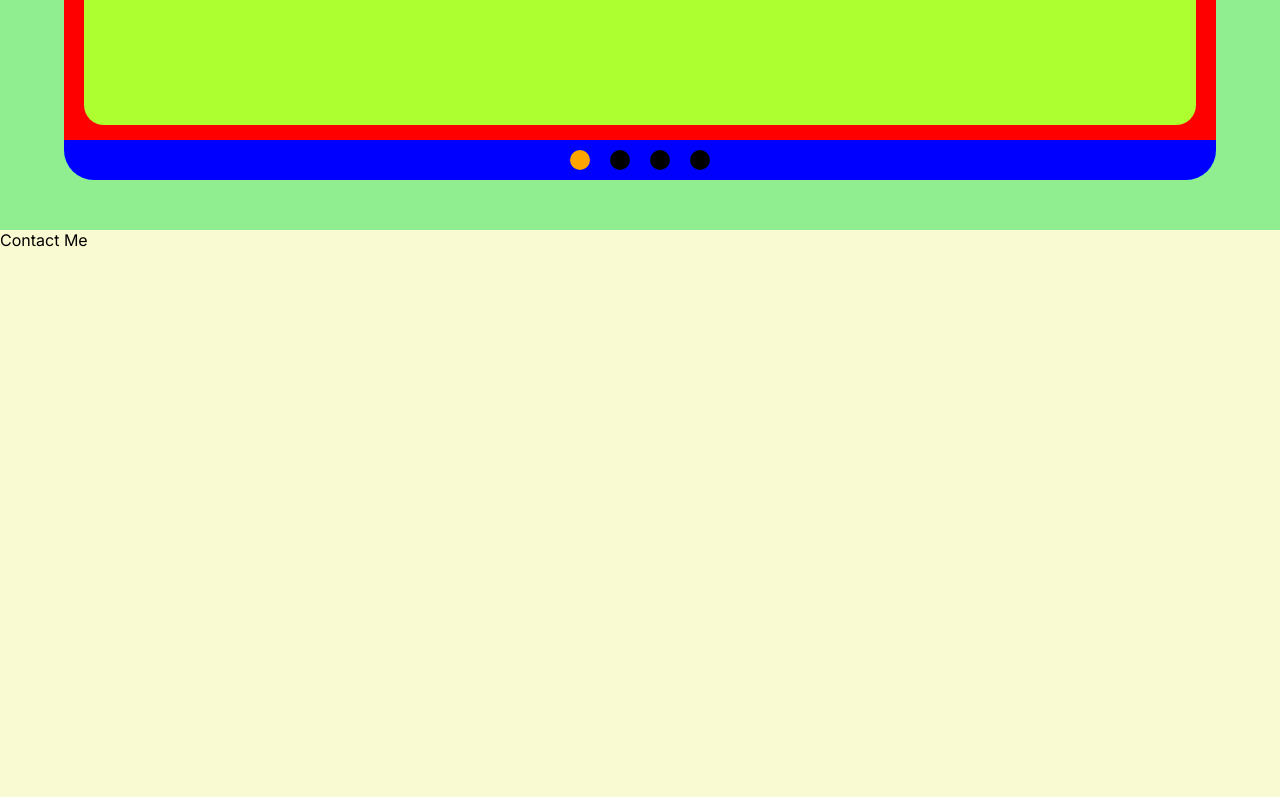
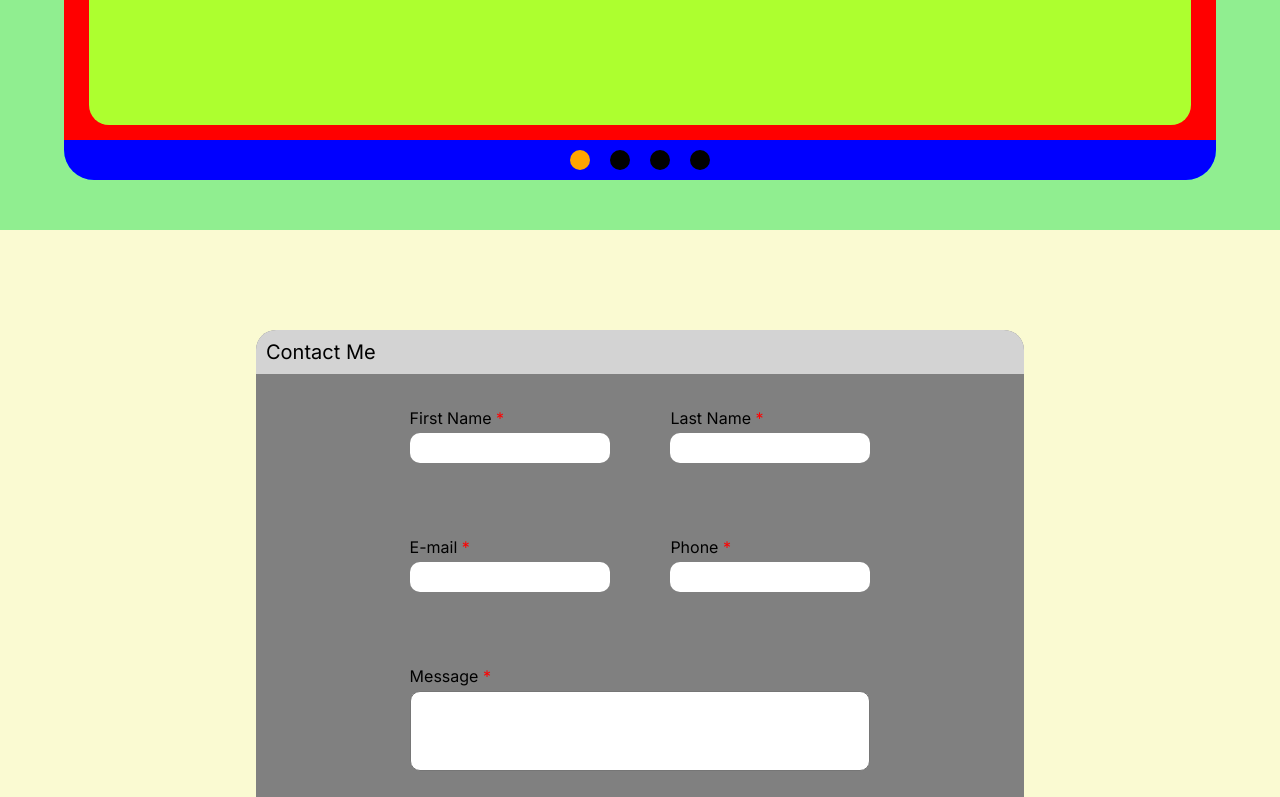
Before and after one commit to facuaragon/portfolio, a Next.js app: page / in a window 1280 px wide. Shown: the part 2000-2797 px from the top of the page. Built offline with nearby package versions, Linux system fonts and the light colour scheme.

Commit message:
form component and validation

```diff
--- a/app/page.js
+++ b/app/page.js
@@ -3,6 +3,7 @@ import styles from "./page.module.css";
 import Navbar from "@/components/Navbar";
 import About from "@/components/About";
 import Projects from "@/components/Projects";
+import Contact from "@/components/Contact";
 
 export default function Home() {
   return (
@@ -17,7 +18,7 @@ export default function Home() {
         <Projects />
       </section>
       <section id="section3" className={styles.section3}>
-        Contact Me
+        <Contact />
       </section>
     </>
   );
--- /dev/null
+++ b/components/Contact/contact.module.css
@@ -0,0 +1,99 @@
+.form{
+    width: 60vw;
+    min-height: calc(100vh - 85px - 100px - 100px);
+    display: flex;
+    flex-direction: column;
+    justify-content: space-between;
+    margin: auto;
+    margin-top: 100px;
+    background-color: gray;
+    border-radius: 20px;
+}
+.form .title{
+    font-size: 20px;
+    background-color: lightgrey;
+    border-radius: 20px 20px 0 0;
+    padding: 10px 10px
+}
+.form .group{
+    display: flex;
+    justify-content: space-between;
+    margin: auto;
+    width: 60%;
+}
+
+.form .group .subGroup{
+    display: flex;
+    flex-direction: column;
+
+}
+
+
+.form .subGroup input{
+    width: 17.5vw;
+    max-width: 200px;
+    min-width: 150px;
+    border-radius: 10px;
+    border: none;
+    height: 30px;
+    margin-top: 5px;
+    padding-left: 5px;
+}
+.form  .group .subGroup .error{
+    margin-top: 5px;
+    color: red;
+    font-size: 13px;
+}
+
+.subGroup .required {
+	color: red;
+}
+
+.subGroup textarea{
+    height: 80px;
+    width: 36vw;
+    border-radius: 10px;
+    resize: none;
+    margin-top: 5px;
+    padding-left: 5px;
+    padding-top: 5px;
+
+}
+
+.form button{
+    margin: 0 auto 20px;
+    width: 150px;
+    border-radius: 10px;
+    border: none;
+
+}
+
+
+@media screen and (max-width:800px) {
+    .form{
+        align-items: center;
+        margin-top: 25px;
+    }
+    .form .group{
+        flex-direction: column;
+        margin: auto;
+        width: 35%;
+        min-width: 150px;
+
+    }
+    .form .title{
+        width: 100%;
+        margin-bottom: 10px;
+    }
+    .form  .group .subGroup .error{
+        margin-bottom: 20px;
+    }
+    .form  .group .subGroup textarea{
+        margin-bottom: 20px;
+        width: 150px;
+
+    }
+    .subGroup textarea{
+        height: 130PX;
+    }
+  }
--- /dev/null
+++ b/components/Contact/index.js
@@ -0,0 +1,105 @@
+"use client";
+import { useEffect, useState } from "react";
+import styles from "./contact.module.css";
+import { validations } from "./validateForm";
+export default function Contact() {
+  const [form, setForm] = useState({
+    firstName: "",
+    lastName: "",
+    email: "",
+    phone: "",
+    message: "",
+  });
+
+  const [errors, setErrors] = useState({
+    firstName: "",
+    lastName: "",
+    email: "",
+    phone: "",
+    message: "",
+  });
+
+  useEffect(() => {}, [errors]);
+
+  const validateForm = () => {
+    const errors = validations(form);
+    setErrors(errors);
+  };
+
+  const handleChange = (e) => {
+    console.log(e.target.name);
+    const property = e.target.name;
+    const value = e.target.value;
+    setForm({
+      ...form,
+      [property]: value,
+    });
+  };
+
+  const handleSubmit = (e) => {
+    e.preventDefault();
+    validateForm(form);
+    console.log(errors);
+  };
+  return (
+    <>
+      <form className={styles.form} onSubmit={handleSubmit}>
+        <div className={styles.title}>Contact Me</div>
+        <div className={styles.group}>
+          <div className={styles.subGroup}>
+            <label>
+              First Name <span className={styles.required}>*</span>
+            </label>
+            <input
+              name="firstName"
+              value={form.firstName}
+              onChange={handleChange}
+            />
+            <div className={styles.error}>{errors.firstName}</div>
+          </div>
+          <div className={styles.subGroup}>
+            <label>
+              Last Name <span className={styles.required}>*</span>
+            </label>
+            <input
+              name="lastName"
+              value={form.lastName}
+              onChange={handleChange}
+            />
+            <div className={styles.error}>{errors.lastName}</div>
+          </div>
+        </div>
+        <div className={styles.group}>
+          <div className={styles.subGroup}>
+            <label id="email">
+              E-mail <span className={styles.required}>*</span>
+            </label>
+            <input name="email" value={form.email} onChange={handleChange} />
+            <div className={styles.error}>{errors.email}</div>
+          </div>
+          <div className={styles.subGroup}>
+            <label id="phone">
+              Phone <span className={styles.required}>*</span>
+            </label>
+            <input name="phone" value={form.phone} onChange={handleChange} />
+            <div className={styles.error}>{errors.phone}</div>
+          </div>
+        </div>
+        <div className={styles.group}>
+          <div className={styles.subGroup}>
+            <label id="message">
+              Message <span className={styles.required}>*</span>
+            </label>
+            <textarea
+              name="message"
+              value={form.message}
+              onChange={handleChange}
+            />
+            <div className={styles.error}>{errors.message}</div>
+          </div>
+        </div>
+        <button>Submit</button>
+      </form>
+    </>
+  );
+}
--- /dev/null
+++ b/components/Contact/validateForm.js
@@ -0,0 +1,37 @@
+export const validations = (form) => {
+  const errors = {};
+  if (!form.firstName) {
+    errors.firstName = "Required";
+  } else {
+    errors.firstName = "";
+  }
+  if (!form.lastName) {
+    errors.lastName = "Required";
+  } else {
+    errors.lastName = "";
+  }
+  if (!form.email) {
+    errors.email = "Required";
+  } else if (
+    !/^(([^<>()[\]\\.,;:\s@\"]+(\.[^<>()[\]\\.,;:\s@\"]+)*)|(\".+\"))@((\[[0-9]{1,3}\.[0-9]{1,3}\.[0-9]{1,3}\.[0-9]{1,3}\])|(([a-zA-Z\-0-9]+\.)+[a-zA-Z]{2,}))$/.test(
+      form.email
+    )
+  ) {
+    errors.email = "Format not valid";
+  } else {
+    errors.email = "";
+  }
+  if (!form.phone) {
+    errors.phone = "Required";
+  } else if (!/^[0-9]*$/.test(form.phone)) {
+    errors.phone = "Numbers only";
+  } else {
+    errors.phone = "";
+  }
+  if (!form.message) {
+    errors.message = "Required";
+  } else {
+    errors.message = "";
+  }
+  return errors;
+};
--- a/components/Navbar/navbar.module.css
+++ b/components/Navbar/navbar.module.css
@@ -8,6 +8,7 @@
     padding: 5px 10%;
     position: sticky;
     top: 0;
+    z-index: 2;
 }
 
 .header a{
@@ -101,7 +102,7 @@
   height: 100%;
   width: 0;
   position: fixed;
-  z-index: 1;
+  z-index: 3;
   right: 0;
   top: 0;
   background-color: rgb(151, 151, 151);
--- a/components/Projects/index.js
+++ b/components/Projects/index.js
@@ -9,7 +9,7 @@ export default function Projects() {
   const sliderWidth = `${projects.length * 100}%`;
   const projectWidth = `${100 / projects.length}%`;
   const handleSlide = (e) => {
-    setActive(e.target.id);
+    setActive(Number(e.target.id));
     setTransformX(Number(e.target.id) * -(100 / projects.length));
   };
   const handleArrowSlide = (e) => {
@@ -31,7 +31,7 @@ export default function Projects() {
           id="arrowLeft"
           onClick={handleArrowSlide}
           className={`${styles.arrow} ${styles.left} ${
-            active === 0 ? styles.disabled : ""
+            active == 0 ? styles.disabled : ""
           }`}
         >
           &#60;
--- a/components/Projects/projects.module.css
+++ b/components/Projects/projects.module.css
@@ -25,7 +25,7 @@
     background-color: greenyellow;
     border-radius: 20px;
     height: calc(100vh - 85px - 100px - 40px - 30px);
-    margin: 20px;
+    margin: 25px;
     display: flex;
     align-items: center;
     justify-content: center;
@@ -57,13 +57,14 @@
 .carrousel .arrow{
     font-size: 20px;
     position: absolute;
+   cursor: pointer;
+   color:black;
     z-index: 1;
-   cursor: pointer;
+
 }
 .carrousel .left{
     left: 5px;
     top: 40%;
-    z-index: 1;
 }
 .carrousel .right{
     right: 5px;
```
